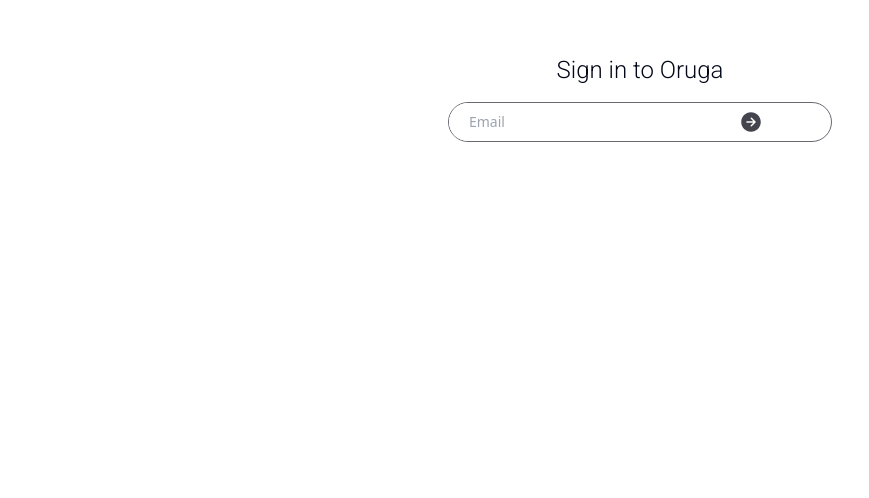
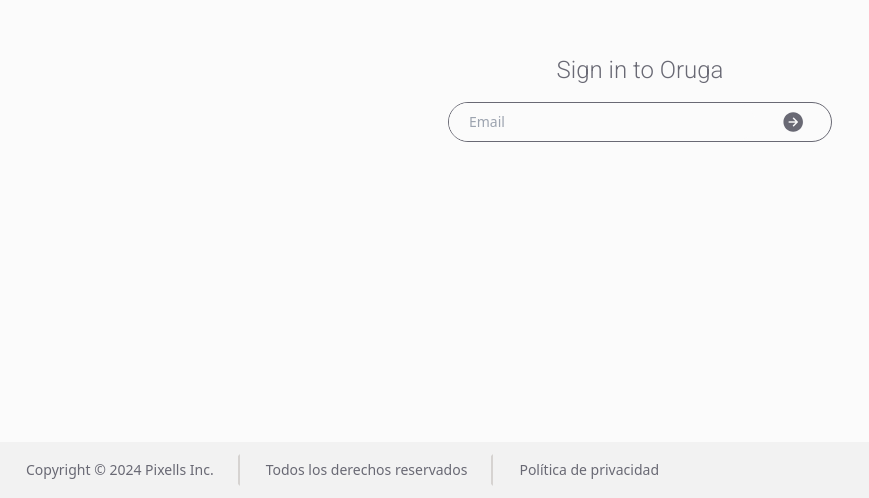
Before and after one commit to Pixells-io/Pixells-ERP-Frontend, a React (Vite) app: page /login in a window 1280 px wide. Shown: the part 302-800 px from the top of the page, without its empty margins (0-869 px from the left). Built offline with nearby package versions, Linux system fonts and the light colour scheme.

Commit message:
Login Created
In this commit will create the commit

```diff
--- a/src/App.jsx
+++ b/src/App.jsx
@@ -12,6 +12,7 @@ import DataTable from "./pages/CRM/components/Table/DataTable";
 import MainLeads from "./pages/Leads/MainLeads";
 import Stages from "./pages/Leads/components/Stages";
 import Login from "./layouts/Login/LoginLayout";
+import MainOrganization from "./pages/Organization/MainOrganization";
 
 //Progres
 import MainProgress, {
@@ -82,6 +83,10 @@ const router = createBrowserRouter([
     element: <Login />,
   },
   {
+    path: "/organization",
+    element: <MainOrganization />,
+  },
+  {
     path: "/*",
     element: <NotFound />,
   },
--- a/src/layouts/Login/LoginLayout.jsx
+++ b/src/layouts/Login/LoginLayout.jsx
@@ -23,6 +23,12 @@ function Login() {
             showPassword(e);
         }
 
+        let regex = new RegExp("@");
+
+        if (!regex.test(formData.email)) {
+            setIsOpen((isOpen) => false);
+        }
+
     };
 
     const paswordChange = (e) => {
@@ -41,7 +47,9 @@ function Login() {
 
         if (regex.test(formData.email)) {
             console.log(formData.email)
-            setIsOpen((isOpen) => !isOpen);
+            setIsOpen((isOpen) => true);
+        }else{
+            setIsOpen((isOpen) => false);
         }
     }
 
@@ -52,23 +60,39 @@ function Login() {
     }
 
   return (
-    <div className="flex items-center justify-center h-screen">
+    <div className="flex items-center justify-center h-screen bg-blancoBg">
         <div className="p-20">
             <div className="text-center">
-                <span className="color-grisText text-2xl font-roboto font-light">Sign in to Oruga</span>
+                <span className="text-grisText text-2xl font-roboto font-light">Sign in to Oruga</span>
             </div>
             <div className="border-solid border border-grisText rounded-3xl flex h-10 mt-4 w-96">
-                <input type="text" className="rounded-3xl pl-5 text-sm font-normal text-grisText flex w-auto" onKeyPress={emailChange} onChange={emailChange} placeholder="Email"/>
+                <input type="text" className="rounded-3xl pl-5 text-sm font-normal text-grisText flex outline-0 w-4/5 bg-blancoBg" onKeyPress={emailChange} onChange={emailChange} placeholder="Email"/>
                 {isOpen == false &&
-                    <IonIcon icon={arrowForwardCircle} className="text-grisHeading size-6 flex m-auto" onClick={showPassword}></IonIcon>
+                    <IonIcon icon={arrowForwardCircle} className="text-grisText size-6 flex m-auto w-1/5" onClick={showPassword}></IonIcon>
                 }
             </div>
             {isOpen &&
                 <div className="border-solid border border-grisText rounded-3xl flex h-10 mt-4 w-96">
-                    <input type="password" className="rounded-3xl pl-5 text-sm font-normal text-grisText flex w-auto" onChange={paswordChange} placeholder="Password"/>
-                    <IonIcon icon={arrowForwardCircle} className="text-grisHeading size-6 flex m-auto" onClick={submitFunction}></IonIcon>
+                    <input type="password" className="rounded-3xl pl-5 text-sm font-normal text-grisText flex outline-0 w-4/5 bg-blancoBg" onChange={paswordChange} placeholder="Password"/>
+                    <IonIcon icon={arrowForwardCircle} className="text-grisText size-6 flex m-auto w-1/5" onClick={submitFunction}></IonIcon>
                 </div>
             }
+        </div>
+        <div className="bg-grisBg bottom-0 absolute inset-x-0">
+            <div className="flex w-screen mt-3 mb-3">
+                <div className="w-1/10 p-1 pr-6 pl-6 border-r-stone-300 border-transparent border-2 text-sm text-grisText">
+                    <span>Copyright © 2024 Pixells Inc. </span>
+                </div>
+                <div className="w-1/10 p-1 pr-6 pl-6 border-r-stone-300 border-transparent border-2 text-sm text-grisText">
+                    <span>Todos los derechos reservados </span>
+                </div>
+                <div className="w-1/10 p-1 pr-6 pl-6 text-sm border-2 border-transparent text-grisText">
+                    <span>Política de privacidad</span>
+                </div>
+                <div className="w-7/10">
+
+                </div>
+            </div>
         </div>
     </div>
   );
--- a/src/layouts/MainLayout.jsx
+++ b/src/layouts/MainLayout.jsx
@@ -37,6 +37,9 @@ function MainLayout() {
           <DropdownMenuContent className="grid grid-cols-3 ml-4 gap-4">
             <DropdownMenuItem>
               <NavLink to="/crm">CRM</NavLink>
+            </DropdownMenuItem>
+            <DropdownMenuItem>
+              <NavLink to="/organization">Organization</NavLink>
             </DropdownMenuItem>
           </DropdownMenuContent>
         </DropdownMenu>
--- /dev/null
+++ b/src/pages/Organization/MainOrganization.jsx
@@ -0,0 +1,8 @@
+import React from "react";
+
+function MainOrganization() {
+    return (
+        <span>Hola</span>
+    );
+}
+export default MainOrganization;
--- a/tailwind.config.js
+++ b/tailwind.config.js
@@ -31,6 +31,7 @@ module.exports = {
         blancoBox: "#E8E8E8",
         blancoForms: "#F6F6F6",
         blancoBg: "#FBFBFB",
+        grisBg: "#F2F2F2",
         gris: "#F6F6F6",
         gris2: "#696974",
         border: "hsl(var(--border))",
```
